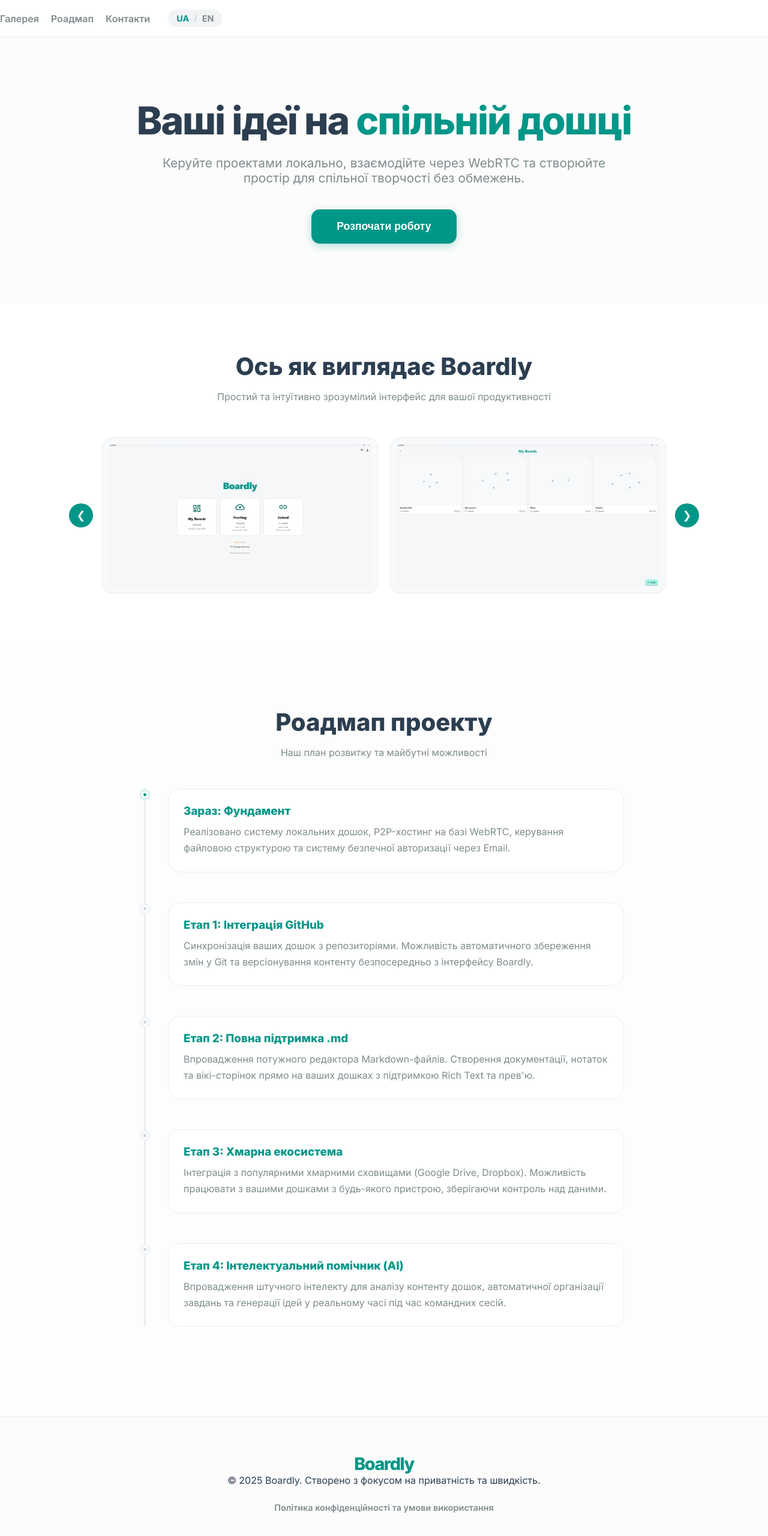
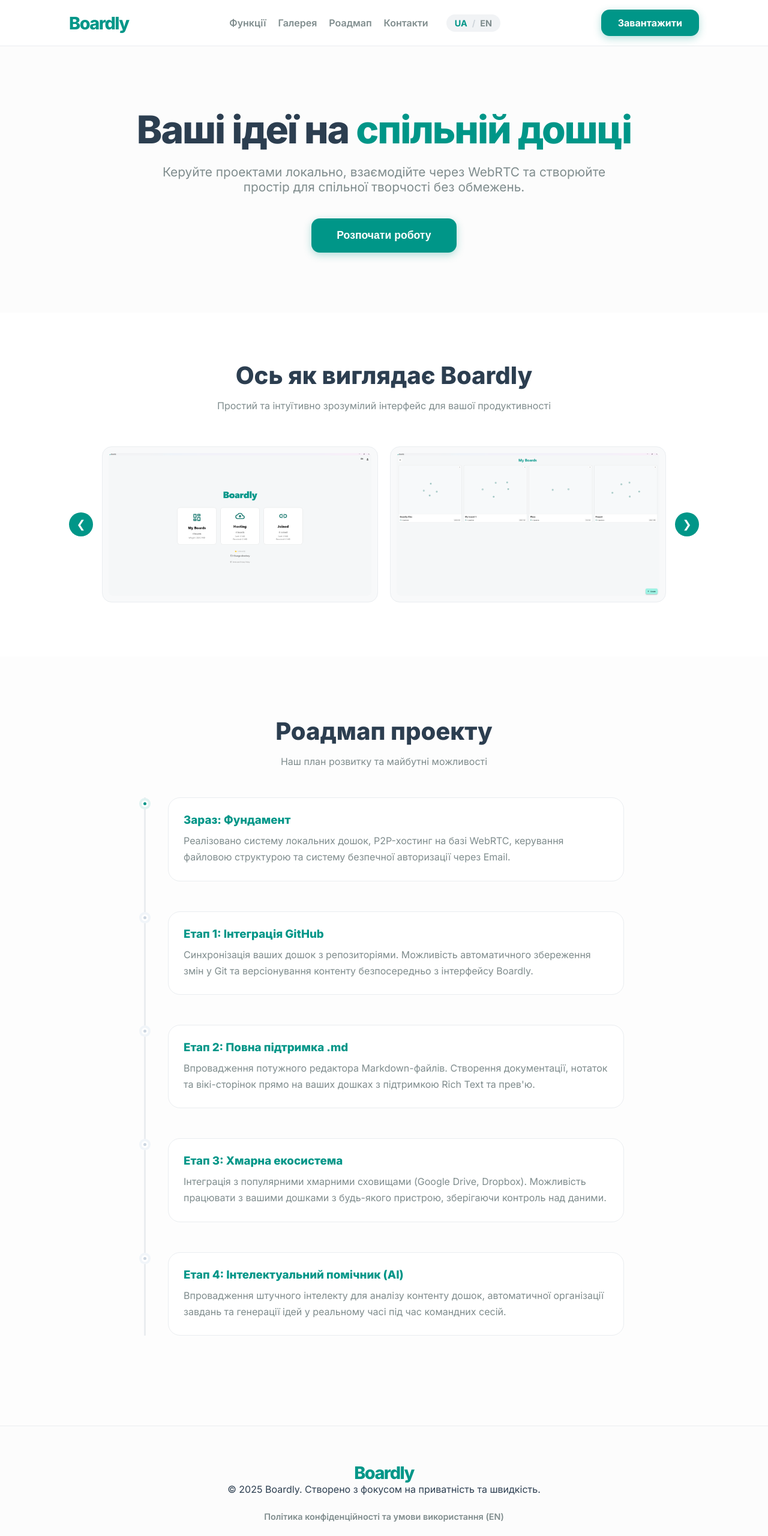
Before and after one commit to Ashixi/boardly, a plain HTML site: page ua/index.html in a window 1280 px wide. Shown: the whole page at 60% size. Drawn offline with Linux system fonts and the light colour scheme.

Commit message:
Refactor index.html structure and navigation

```diff
--- a/ua/index.html
+++ b/ua/index.html
@@ -10,8 +10,11 @@
 <body>
 
     <nav class="navbar">
+        <div class="container nav-content">
+            <a href="#" class="logo">Boardly</a>
+
             <div class="nav-links">
-    <!-- <a href="#features" class="nav-item">Функції</a> -->
+                <a href="#features" class="nav-item">Функції</a>
                 <a href="#screenshots" class="nav-item">Галерея</a>
                 <a href="#roadmap" class="nav-item">Роадмап</a>
                 <a href="#contact" class="nav-item">Контакти</a>
@@ -21,6 +24,9 @@
                     <span class="lang-divider">/</span>
                     <a href="../en/index.html">EN</a>
                 </div>
+            </div>
+
+            <a href="#" class="btn btn-primary">Завантажити</a>
         </div>
     </nav>
 
@@ -68,7 +74,6 @@
                         <p>Реалізовано систему локальних дошок, P2P-хостинг на базі WebRTC, керування файловою структурою та систему безпечної авторизації через Email.</p>
                     </div>
                 </div>
-
                 <div class="timeline-item">
                     <div class="timeline-dot"></div>
                     <div class="timeline-content">
@@ -76,7 +81,6 @@
                         <p>Синхронізація ваших дошок з репозиторіями. Можливість автоматичного збереження змін у Git та версіонування контенту безпосередньо з інтерфейсу Boardly.</p>
                     </div>
                 </div>
-
                 <div class="timeline-item">
                     <div class="timeline-dot"></div>
                     <div class="timeline-content">
@@ -84,7 +88,6 @@
                         <p>Впровадження потужного редактора Markdown-файлів. Створення документації, нотаток та вікі-сторінок прямо на ваших дошках з підтримкою Rich Text та прев'ю.</p>
                     </div>
                 </div>
-
                 <div class="timeline-item">
                     <div class="timeline-dot"></div>
                     <div class="timeline-content">
@@ -92,7 +95,6 @@
                         <p>Інтеграція з популярними хмарними сховищами (Google Drive, Dropbox). Можливість працювати з вашими дошками з будь-якого пристрою, зберігаючи контроль над даними.</p>
                     </div>
                 </div>
-
                 <div class="timeline-item">
                     <div class="timeline-dot"></div>
                     <div class="timeline-content">
@@ -109,7 +111,7 @@
             <div class="logo">Boardly</div>
             <p>© 2025 Boardly. Створено з фокусом на приватність та швидкість.</p>
             <div class="footer-links">
-                <a href="../privacy.html" class="footer-link">Політика конфіденційності та умови використання</a>
+                <a href="../privacy.html" class="footer-link">Політика конфіденційності та умови використання (EN)</a>
             </div>
         </div>
     </footer>
@@ -122,7 +124,6 @@
     </div>
 
     <script>
-        // --- Логіка Слайдера ---
         let currentSlide = 0;
         const track = document.querySelector('.gallery-track');
         const items = document.querySelectorAll('.screenshot-item');
@@ -131,29 +132,19 @@
             const itemWidth = items[0].getBoundingClientRect().width;
             const gap = 20;
             const totalWidth = itemWidth + gap;
-
             const containerWidth = document.querySelector('.gallery-container').offsetWidth;
             const itemsVisible = Math.floor(containerWidth / totalWidth);
             const maxSlide = items.length - itemsVisible;
-
             currentSlide += direction;
-
             if (currentSlide < 0) currentSlide = maxSlide;
             if (currentSlide > maxSlide) currentSlide = 0;
-
             track.style.transform = `translateX(-${currentSlide * totalWidth}px)`;
         }
+        window.addEventListener('resize', () => { track.style.transform = `translateX(0)`; currentSlide = 0; });
 
-        window.addEventListener('resize', () => {
-            track.style.transform = `translateX(0)`;
-            currentSlide = 0;
-        });
-
-        // --- Логіка Модального вікна ---
         const modal = document.getElementById('imageModal');
         const modalImg = document.getElementById('modalImage');
         let currentModalIndex = 0;
-
         const imagesSrc = Array.from(items).map(item => item.querySelector('img').src);
 
         function openModal(index) {
@@ -162,27 +153,18 @@
             updateModalImage();
             document.body.style.overflow = "hidden";
         }
-
         function closeModal() {
             modal.style.display = "none";
             document.body.style.overflow = "auto";
         }
-
         function changeModalImage(direction) {
             currentModalIndex += direction;
             if (currentModalIndex < 0) currentModalIndex = imagesSrc.length - 1;
             if (currentModalIndex >= imagesSrc.length) currentModalIndex = 0;
             updateModalImage();
         }
-
-        function updateModalImage() {
-            modalImg.src = imagesSrc[currentModalIndex];
-        }
-
-        modal.addEventListener('click', (e) => {
-            if (e.target === modal) closeModal();
-        });
-
+        function updateModalImage() { modalImg.src = imagesSrc[currentModalIndex]; }
+        modal.addEventListener('click', (e) => { if (e.target === modal) closeModal(); });
         document.addEventListener('keydown', (e) => {
             if (modal.style.display === "flex") {
                 if (e.key === "Escape") closeModal();
@@ -191,7 +173,5 @@
             }
         });
     </script>
-
 </body>
-
 </html>
```
Lines whose indentation alone changed are shown as unchanged.
